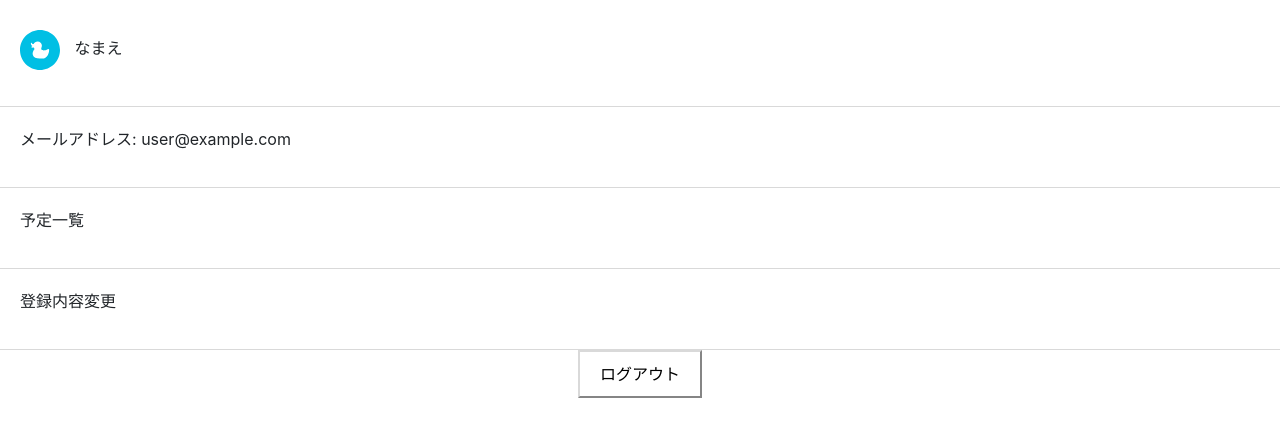
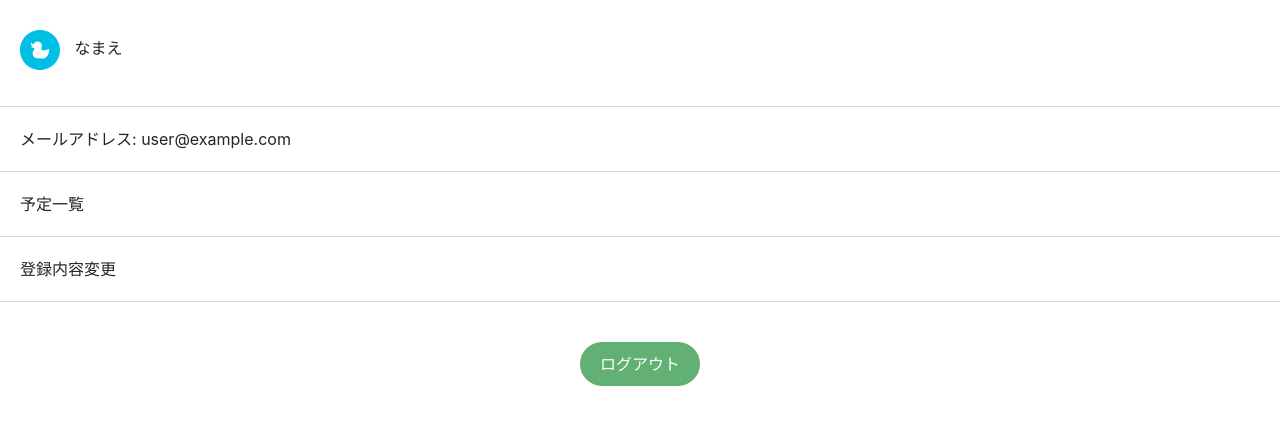
Before and after one commit to hrt4423/travelmates, a PHP site: page /mypage.html in a window 1280 px wide. Shown: the part 60-497 px from the top of the page. Run offline with PHP 8.4, Linux system fonts and the light colour scheme; some libraries are stand-ins or nearby versions.

Commit message:
マイページ

```diff
--- a/app/mypage.html
+++ b/app/mypage.html
@@ -34,16 +34,16 @@
         </p>
     </div>
     <div class="section" id="user-mail">
-        <p>メールアドレス: <span id="email">user@example.com</span></p>
+        <div>メールアドレス: <span id="email">user@example.com</span></div>
     </div>
     <div class="section" id="schedule">
-        <p>予定一覧</p>
+        <div>予定一覧</div>
     </div>
     <div class="section" id="edit-info">
-        <p>登録内容変更</p>
+        <div>登録内容変更</div>
     </div>
     <div align="center" class="button">
-        <button onclick="logout()">ログアウト</button>
+        <button class="button_maru" onclick="logout()">ログアウト</button>
     </div>
     <script src="./scripts/mypage.js"></script>
 
--- a/app/styles/mypage.css
+++ b/app/styles/mypage.css
@@ -6,6 +6,8 @@ body {
 }
 
 .section {
+    display: flex;
+    align-items: center;
     padding: 20px;
     border-bottom: 1px solid #d9d9d9;
 }
@@ -15,22 +17,32 @@ body {
 }
 
 .profile-icon {
-    width: 40px; /* 適宜サイズを調整してください */
-    height: 40px; /* 適宜サイズを調整してください */
-    margin-right: 10px; /* ユーザー名との間のスペースを調整 */
-    vertical-align: middle; /* ユーザー名と水平に揃える */
+    width: 40px;
+    height: 40px;
+    margin-right: 10px;
+    vertical-align: middle;
 }
 
 button {
     text-align: center;
-    background-color: white;
-    border-color: #d9d9d9;
+    background-color: #62B073;
+    color: white;
     padding: 10px 20px;
-    border-radius: 5px;
+    border: none;
     margin-top: 30px;
     cursor: pointer;
 }
 
+.button {
+    text-align: center;
+    padding: 10px 20px;
+    margin-top: 30px;
+}
+
+button.button_maru {
+    border-radius: 50px;
+}
+
 button:hover {
-    background-color: #cacaca;
+    background-color: #2a8201;
 }
```
